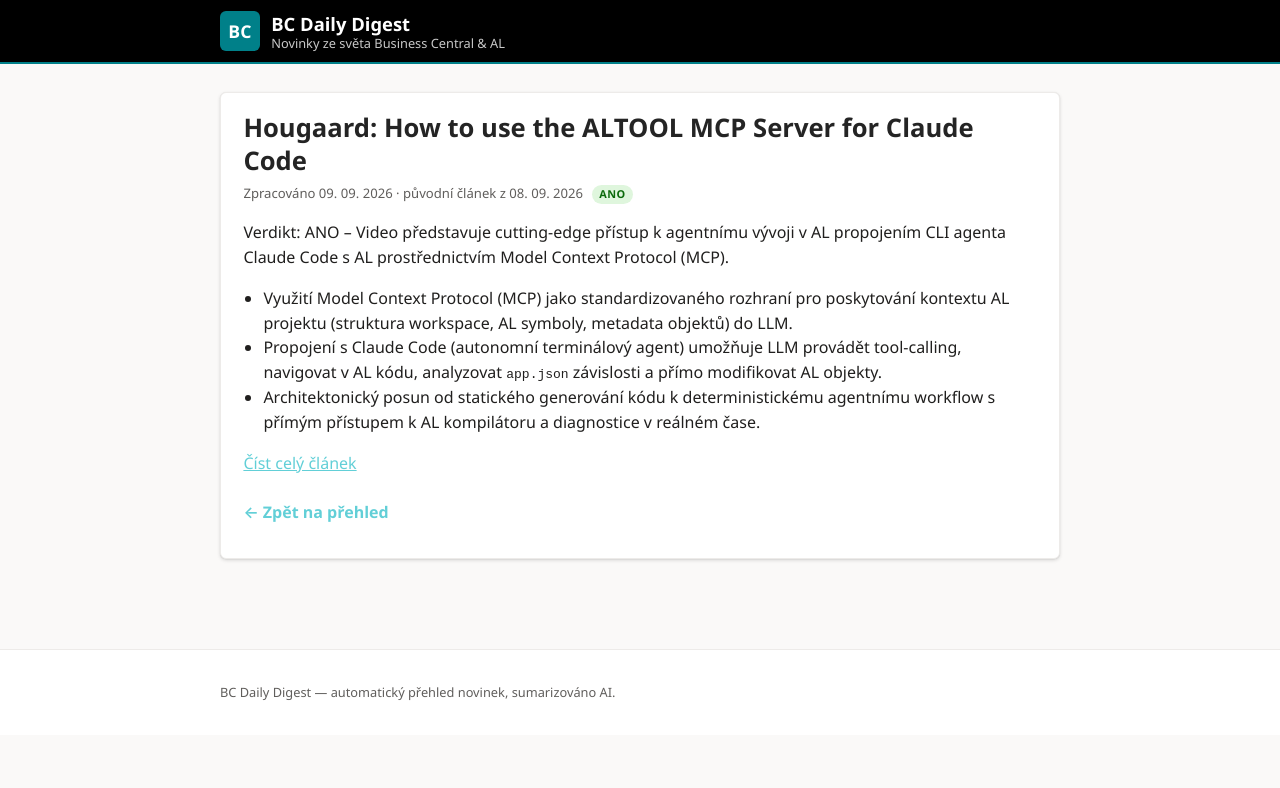
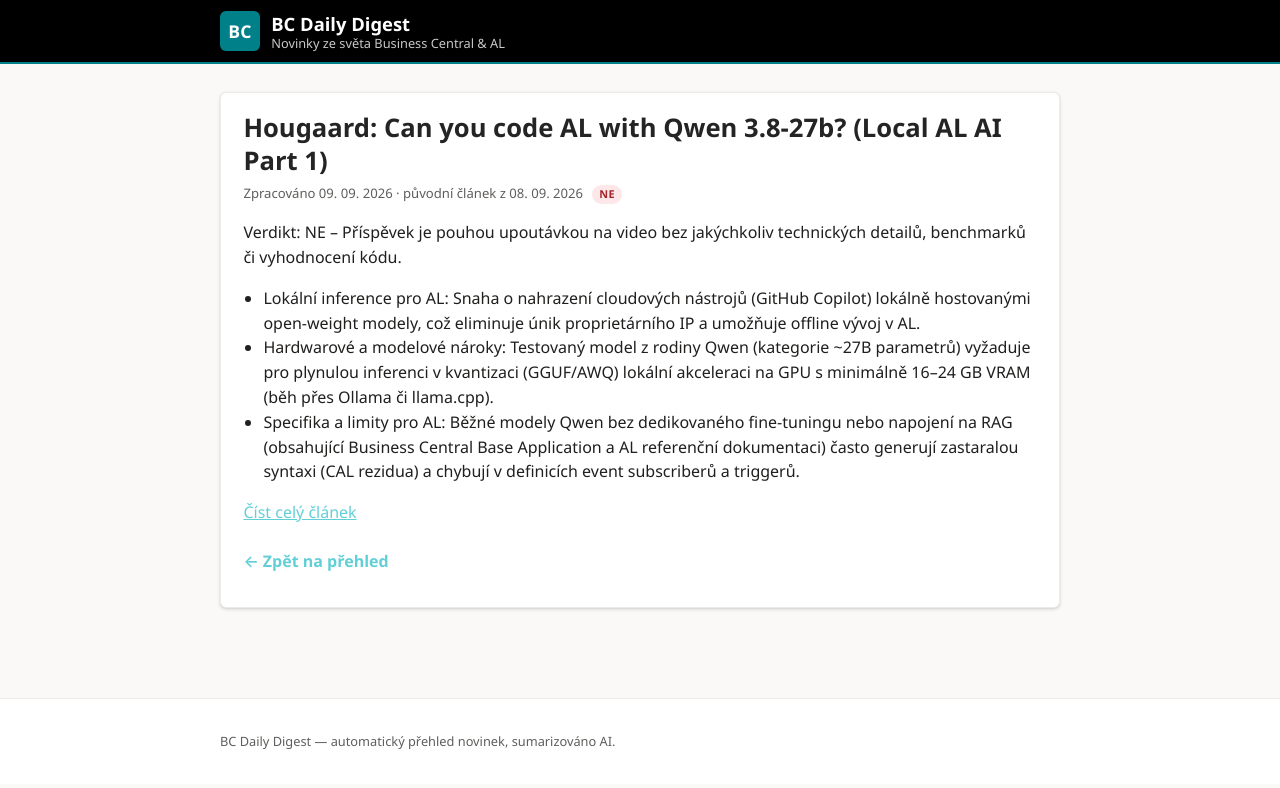
Before and after one commit to ValsorimS/bc-daily-digest, a Jekyll site: the page built from _posts/2026-09-09-hougaard-1.md, in a window 1280 px wide. Shown: the top 788 px of the page. Built offline with Jekyll 4.4.1, drawn with Linux system fonts in a browser that asks for light colours.

Commit message:
Update daily digest

```diff
--- a/_posts/2026-09-09-hougaard-1.md
+++ b/_posts/2026-09-09-hougaard-1.md
@@ -1,16 +1,16 @@
 ---
 layout: post
-title: "Hougaard: How to use the ALTOOL MCP Server for Claude Code"
+title: "Hougaard: Can you code AL with Qwen 3.8-27b? (Local AL AI Part 1)"
 published: true
 original_date: 2026-09-08
 ---
 
-Verdikt: ANO – Video představuje cutting-edge přístup k agentnímu vývoji v AL propojením CLI agenta Claude Code s AL prostřednictvím Model Context Protocol (MCP).
+Verdikt: NE – Příspěvek je pouhou upoutávkou na video bez jakýchkoliv technických detailů, benchmarků či vyhodnocení kódu.
 
 <!--více-->
 
-- Využití Model Context Protocol (MCP) jako standardizovaného rozhraní pro poskytování kontextu AL projektu (struktura workspace, AL symboly, metadata objektů) do LLM.
-- Propojení s Claude Code (autonomní terminálový agent) umožňuje LLM provádět tool-calling, navigovat v AL kódu, analyzovat `app.json` závislosti a přímo modifikovat AL objekty.
-- Architektonický posun od statického generování kódu k deterministickému agentnímu workflow s přímým přístupem k AL kompilátoru a diagnostice v reálném čase.
+- Lokální inference pro AL: Snaha o nahrazení cloudových nástrojů (GitHub Copilot) lokálně hostovanými open-weight modely, což eliminuje únik proprietárního IP a umožňuje offline vývoj v AL.
+- Hardwarové a modelové nároky: Testovaný model z rodiny Qwen (kategorie ~27B parametrů) vyžaduje pro plynulou inferenci v kvantizaci (GGUF/AWQ) lokální akceleraci na GPU s minimálně 16–24 GB VRAM (běh přes Ollama či llama.cpp).
+- Specifika a limity pro AL: Běžné modely Qwen bez dedikovaného fine-tuningu nebo napojení na RAG (obsahující Business Central Base Application a AL referenční dokumentaci) často generují zastaralou syntaxi (CAL rezidua) a chybují v definicích event subscriberů a triggerů.
 
-[Číst celý článek](https://www.hougaard.com/how-to-use-the-altool-mcp-server-for-claude-code/)
+[Číst celý článek](https://www.hougaard.com/can-you-code-al-with-qwen-3-8-27b-local-al-ai-part-1/)
--- a/history.json
+++ b/history.json
@@ -381,5 +381,7 @@
     "https://techspheredynamics.com/2026/09/08/business-central-cowork-native-mcp/": "2026-09-08T19:06:12.294381",
     "https://yzhums.com/75894/": "2026-09-09T01:58:47.224449",
     "https://www.hougaard.com/how-to-use-the-altool-mcp-server-for-claude-code/": "2026-09-09T01:59:58.909382",
-    "https://www.hougaard.com/dont-add-killer-flowfields-to-business-central/": "2026-09-09T02:01:31.068281"
+    "https://www.hougaard.com/dont-add-killer-flowfields-to-business-central/": "2026-09-09T02:01:31.068281",
+    "https://yzhums.com/75931/": "2026-09-09T12:33:53.527101",
+    "https://www.hougaard.com/can-you-code-al-with-qwen-3-8-27b-local-al-ai-part-1/": "2026-09-09T12:35:40.372315"
 }
```
Also changed, not shown: _posts/2026-09-09-yzhums-0.md (+6 -6 lines).
